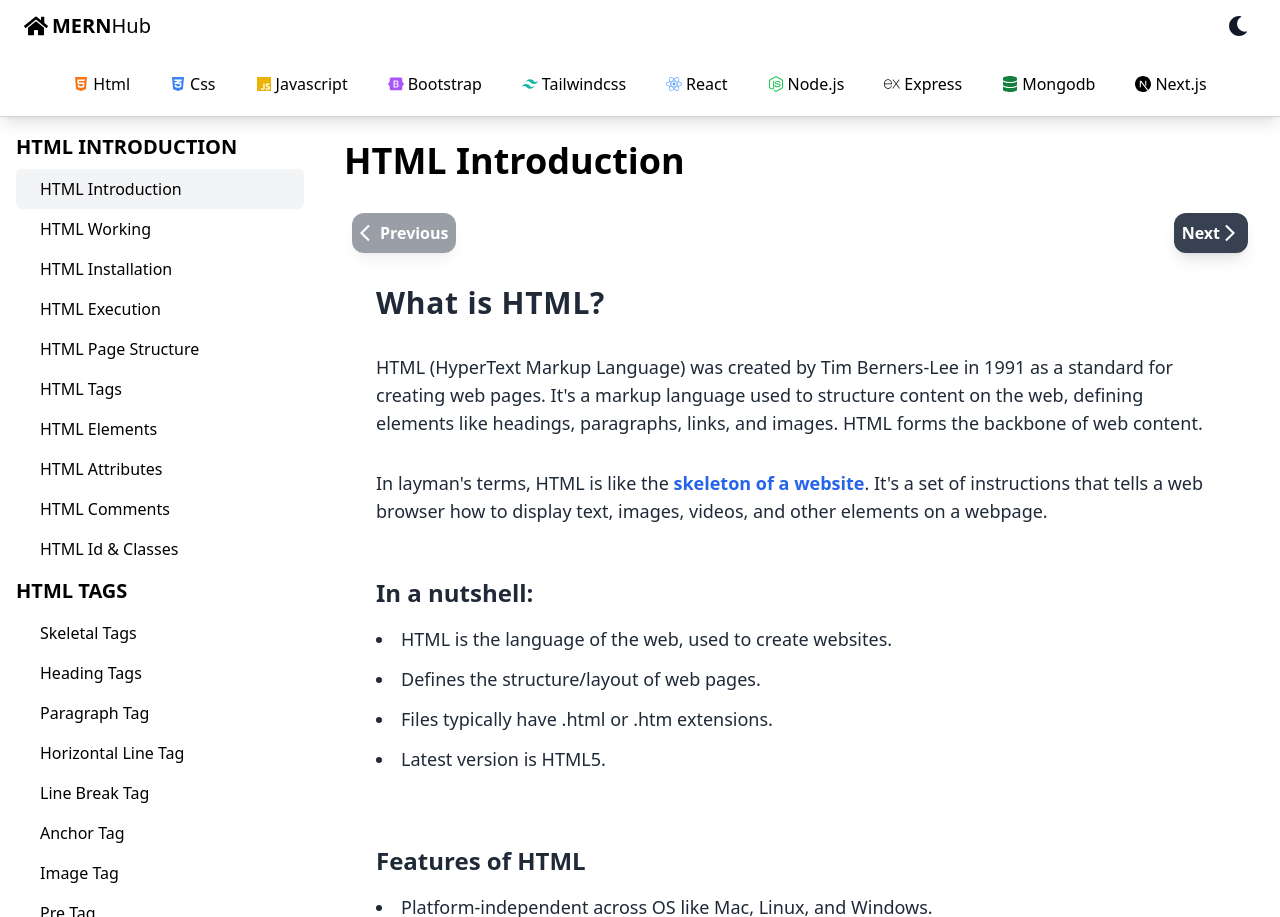
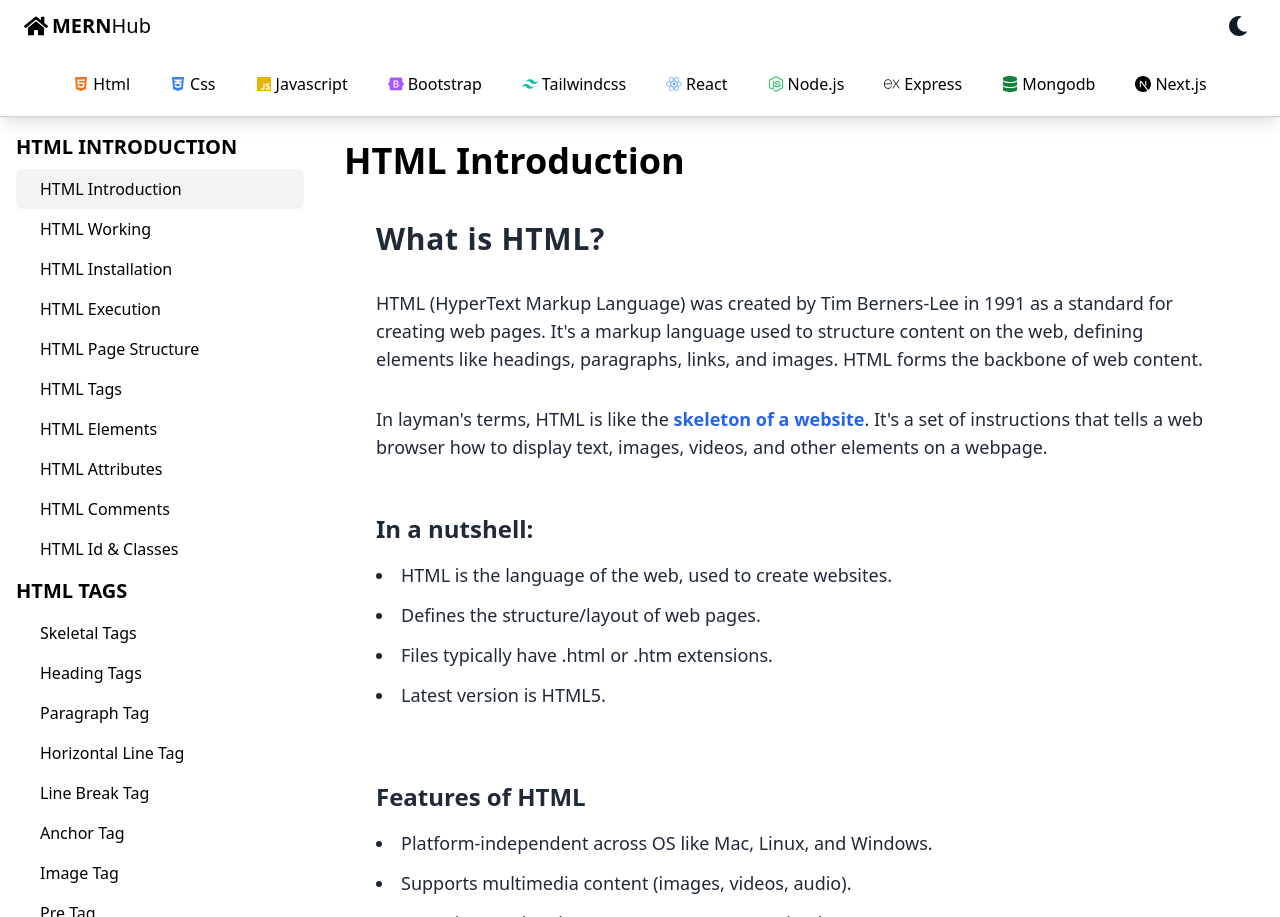
Before and after one commit to Rednam-madhavi/MERN-HUB, a React (Vite) app: page /html/1 in a window 1280 px wide. Built offline with nearby package versions, Linux system fonts and the light colour scheme.

Commit message:
Html Pages Updated

```diff
--- a/src/components/Html.jsx
+++ b/src/components/Html.jsx
@@ -1,7 +1,8 @@
-import React, { useState, useEffect } from "react";
+import React, { useState, useEffect, useRef } from "react";
 import { useNavigate, useParams } from "react-router-dom";
 import { X } from "lucide-react";
 import { MdArrowBackIos, MdArrowForwardIos } from "react-icons/md";
+import NotFound from "./NotFound";
 
 // Import all topic components
 import Introduction from "./htmlTopics/html-introduction";
@@ -52,7 +53,6 @@ const topics = [
   { heading: "HTML Media", subtopics: ["Video & Audio Tags", "SVG in HTML", "iFrames in HTML"] },
 ];
 
-// Subtopic to component mapping
 const topicComponents = {
   "HTML Introduction": <Introduction />,
   "HTML Working": <Working />,
@@ -95,10 +95,11 @@ const Html = ({ isSidebarOpen, setIsSidebarOpen }) => {
   const navigate = useNavigate();
   const { slug } = useParams();
   const [selectedTopic, setSelectedTopic] = useState("HTML Introduction");
+  const contentRef = useRef(null);
 
-  const generateSlug = (topic) => topic.toLowerCase().replace(/\s+/g, '-');
+  const generateSlug = (topic) => topic.toLowerCase().replace(/\s+/g, "-");
 
-  const allSubtopics = topics.flatMap(topic => topic.subtopics);
+  const allSubtopics = topics.flatMap((topic) => topic.subtopics);
   const currentIndex = allSubtopics.indexOf(selectedTopic);
 
   const findTopicBySlug = (slug) => {
@@ -114,11 +115,18 @@ const Html = ({ isSidebarOpen, setIsSidebarOpen }) => {
     if (slug) setSelectedTopic(findTopicBySlug(slug));
   }, [slug]);
 
+  const scrollToTop = () => {
+    if (contentRef.current) {
+      contentRef.current.scrollTop = 0;
+    }
+  };
+
   const handleNext = () => {
     if (currentIndex < allSubtopics.length - 1) {
       const nextTopic = allSubtopics[currentIndex + 1];
       navigate(`/html/${generateSlug(nextTopic)}`);
       setSelectedTopic(nextTopic);
+      scrollToTop();
     }
   };
 
@@ -127,20 +135,28 @@ const Html = ({ isSidebarOpen, setIsSidebarOpen }) => {
       const prevTopic = allSubtopics[currentIndex - 1];
       navigate(`/html/${generateSlug(prevTopic)}`);
       setSelectedTopic(prevTopic);
+      scrollToTop();
     }
+  };
+
+  const handleSidebarClick = (subtopic) => {
+    navigate(`/html/${generateSlug(subtopic)}`);
+    setSelectedTopic(subtopic);
+    setIsSidebarOpen(false);
+    scrollToTop();
   };
 
   return (
     <div className="flex h-screen relative">
+      {/* Mobile sidebar */}
       {isSidebarOpen && (
-        <div className="fixed inset-0 bg-white dark:bg-gray-900 text-black dark:text-white p-4 z-50 flex flex-col">
-          <div className="flex justify-between items-center border-b pb-2">
+        <div className="fixed inset-0 bg-white dark:bg-gray-900 text-black dark:text-white p-4 z-50 flex flex-col shadow-lg transition-transform transform md:w-80">
+          <div className="flex justify-between items-center border-b pb-2 mb-2">
             <h2 className="text-xl font-semibold">Topics</h2>
-            <button onClick={() => setIsSidebarOpen(false)}>
+            <button onClick={() => setIsSidebarOpen(false)} aria-label="Close sidebar">
               <X size={28} />
             </button>
           </div>
-
           <div className="overflow-y-auto flex-1 p-4">
             <ul className="space-y-2">
               {topics.map(({ heading, subtopics }) => (
@@ -154,10 +170,7 @@ const Html = ({ isSidebarOpen, setIsSidebarOpen }) => {
                           ? "bg-gray-100 dark:bg-gray-700"
                           : "hover:bg-gray-600 hover:text-white dark:hover:bg-gray-100 dark:hover:text-black"
                           }`}
-                        onClick={() => {
-                          navigate(`/html/${generateSlug(subtopic)}`);
-                          setIsSidebarOpen(false);
-                        }}
+                        onClick={() => handleSidebarClick(subtopic)}
                       >
                         {subtopic}
                       </li>
@@ -170,7 +183,8 @@ const Html = ({ isSidebarOpen, setIsSidebarOpen }) => {
         </div>
       )}
 
-      <div className={`hidden md:block bg-white dark:bg-gray-900 text-black dark:text-white p-4 overflow-y-auto md:w-1/4`} style={{ height: "100vh" }}>
+      {/* Desktop sidebar */}
+      <div className="hidden md:block bg-white dark:bg-gray-900 text-black dark:text-white p-4 overflow-y-auto md:w-1/4" style={{ height: "100vh" }}>
         <ul className="space-y-2">
           {topics.map(({ heading, subtopics }) => (
             <div key={heading}>
@@ -183,9 +197,7 @@ const Html = ({ isSidebarOpen, setIsSidebarOpen }) => {
                       ? "bg-gray-100 dark:bg-gray-700"
                       : "hover:bg-gray-600 hover:text-white dark:hover:bg-gray-100 dark:hover:text-black"
                       }`}
-                    onClick={() => {
-                      navigate(`/html/${generateSlug(subtopic)}`);
-                    }}
+                    onClick={() => handleSidebarClick(subtopic)}
                   >
                     {subtopic}
                   </li>
@@ -196,17 +208,19 @@ const Html = ({ isSidebarOpen, setIsSidebarOpen }) => {
         </ul>
       </div>
 
-      <div className="flex-1 p-4 md:p-6 h-screen overflow-y-auto dark:bg-gray-800 dark:text-white">
+      {/* Content area */}
+      <div ref={contentRef} className="flex-1 p-4 md:p-6 h-screen overflow-y-auto dark:bg-gray-800 dark:text-white">
+        <h1 className="text-2xl md:text-4xl font-semibold capitalize">{selectedTopic}</h1>
 
-        <h1 className="text-2xl md:text-4xl font-semibold capitalize">
-          {selectedTopic}
-        </h1>
+        <div className="mt-4">
+          {topicComponents[selectedTopic] || <NotFound />}
+        </div>
 
-        <div className="flex justify-between p-2 mt-6">
+        <div className="flex justify-between p-2 pb-0 mt-4">
           <button
             onClick={handlePrevious}
             disabled={currentIndex === 0}
-            className={`flex items-center bg-gray-700 text-white w-auto dark:bg-gray-300 dark:text-black font-semibold rounded-xl p-2 shadow-lg transition-transform transform hover:scale-105 ${currentIndex === 0 ? "opacity-50 cursor-not-allowed" : "hover:bg-gray-900 dark:hover:bg-gray-200"}`}
+            className={`flex items-center bg-gray-700 text-white dark:bg-gray-300 dark:text-black font-semibold rounded-xl p-2 shadow-lg transition-transform transform hover:scale-105 ${currentIndex === 0 ? "opacity-50 cursor-not-allowed" : "hover:bg-gray-900 dark:hover:bg-gray-200"}`}
           >
             <MdArrowBackIos size={20} /> Previous
           </button>
@@ -214,27 +228,7 @@ const Html = ({ isSidebarOpen, setIsSidebarOpen }) => {
           <button
             onClick={handleNext}
             disabled={currentIndex === allSubtopics.length - 1}
-            className={`flex items-center bg-gray-700 text-white w-auto dark:bg-gray-300 dark:text-black font-semibold rounded-xl p-2 shadow-lg transition-transform transform hover:scale-105 ${currentIndex === allSubtopics.length - 1 ? "opacity-50 cursor-not-allowed" : "hover:bg-gray-900 dark:hover:bg-gray-200"}`}
-          >
-            Next <MdArrowForwardIos size={20} />
-          </button>
-        </div>
-
-        {topicComponents[selectedTopic] || <div className="mt-4 text-red-500">Content not found.</div>}
-
-        <div className="flex justify-between p-2 mt-6">
-          <button
-            onClick={handlePrevious}
-            disabled={currentIndex === 0}
-            className={`flex items-center bg-gray-700 text-white w-auto dark:bg-gray-300 dark:text-black font-semibold rounded-xl p-2 shadow-lg transition-transform transform hover:scale-105 ${currentIndex === 0 ? "opacity-50 cursor-not-allowed" : "hover:bg-gray-900 dark:hover:bg-gray-200"}`}
-          >
-            <MdArrowBackIos size={20} /> Previous
-          </button>
-
-          <button
-            onClick={handleNext}
-            disabled={currentIndex === allSubtopics.length - 1}
-            className={`flex items-center bg-gray-700 text-white w-auto dark:bg-gray-300 dark:text-black font-semibold rounded-xl p-2 shadow-lg transition-transform transform hover:scale-105 ${currentIndex === allSubtopics.length - 1 ? "opacity-50 cursor-not-allowed" : "hover:bg-gray-900 dark:hover:bg-gray-200"}`}
+            className={`flex items-center bg-gray-700 text-white dark:bg-gray-300 dark:text-black font-semibold rounded-xl p-2 shadow-lg transition-transform transform hover:scale-105 ${currentIndex === allSubtopics.length - 1 ? "opacity-50 cursor-not-allowed" : "hover:bg-gray-900 dark:hover:bg-gray-200"}`}
           >
             Next <MdArrowForwardIos size={20} />
           </button>
```
